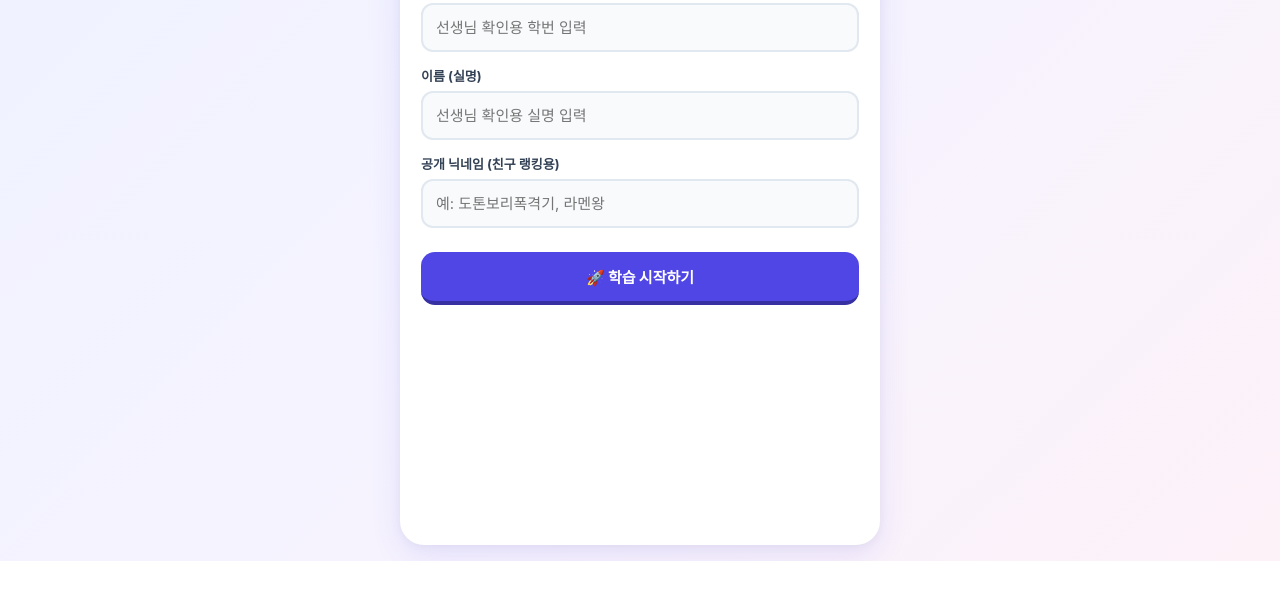
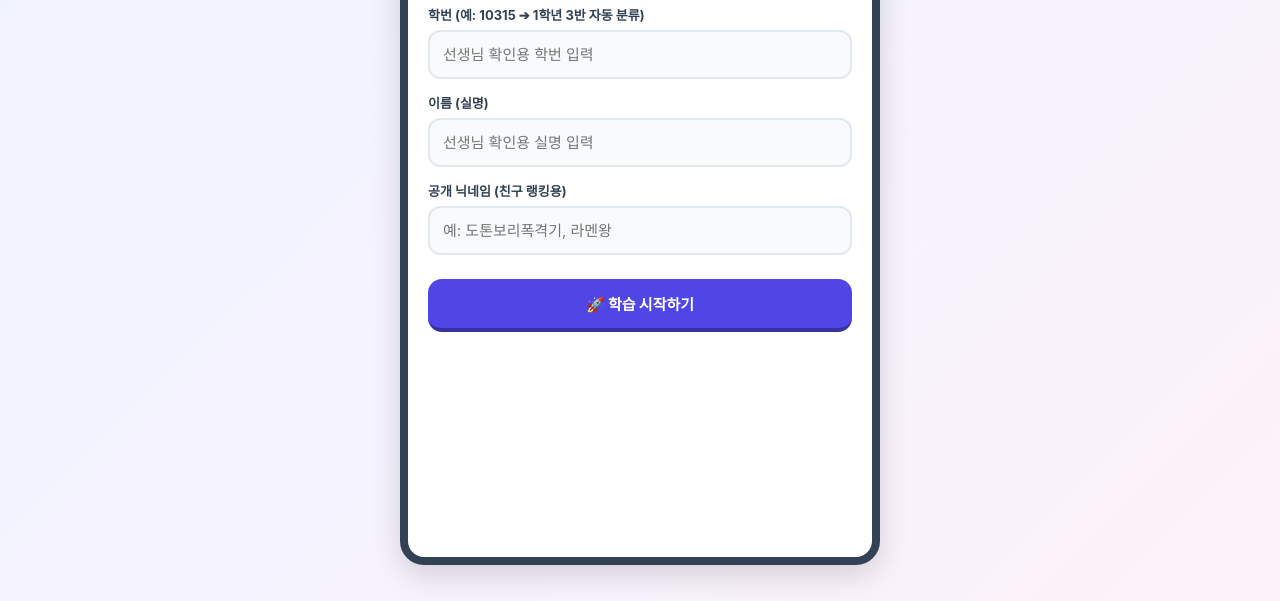
Before and after one commit to mun8708-dotcom/icpa12-japanese, a plain HTML site: page index.html in a window 1280 px wide. Shown: the part 271-872 px from the top of the page. Before the commit the page ends 832 px from the top, so only its background shows below. Drawn offline with nearby package versions, Linux system fonts and the light colour scheme; no server answers.

Commit message:
Add files via upload

```diff
--- a/style.css
+++ b/style.css
@@ -219,3 +219,45 @@ body {
 .lobby-code-text { font-size: 32px; font-weight: 900; letter-spacing: 4px; color: var(--danger); }
 .participant-item { display: flex; justify-content: space-between; padding: 10px 12px; background: #F8FAFC; border: 1px solid var(--border); border-radius: 10px; font-size: 13px; margin-bottom: 6px; }
 .participant-item.is-me { background: var(--primary-light); border-color: #C7D2FE; }
+
+/* =========================================
+   PC 및 태블릿 환경을 위한 맞춤 UI
+========================================= */
+@media screen and (min-width: 768px) {
+  body {
+    background-color: #f8fafc; /* 앱 밖의 배경색 설정 */
+    display: flex;
+    justify-content: center;
+    align-items: center;
+    min-height: 100vh;
+    margin: 0;
+  }
+
+  /* 앱 컨테이너를 모바일 비율로 고정하고 중앙에 배치 */
+  .app-container {
+    width: 100%;
+    max-width: 480px; /* PC 화면에서의 최대 너비 */
+    height: 90vh; /* 화면 상하 여백 확보 */
+    border-radius: 24px;
+    box-shadow: 0 10px 30px rgba(0, 0, 0, 0.15); /* 입체감 부여 */
+    overflow-y: auto;
+    border: 8px solid #334155; /* 스마트폰 베젤 느낌의 테두리 */
+    margin: 20px 0;
+    position: relative;
+  }
+
+  /* 스크롤바 디자인 (웹킷 브라우저 용) */
+  .app-container::-webkit-scrollbar {
+    width: 6px;
+  }
+  .app-container::-webkit-scrollbar-thumb {
+    background-color: #cbd5e1;
+    border-radius: 10px;
+  }
+
+  /* 모달창도 앱 컨테이너 내부에 갇히도록 수정 */
+  .modal-overlay {
+    position: absolute;
+    border-radius: 16px;
+  }
+}
```
